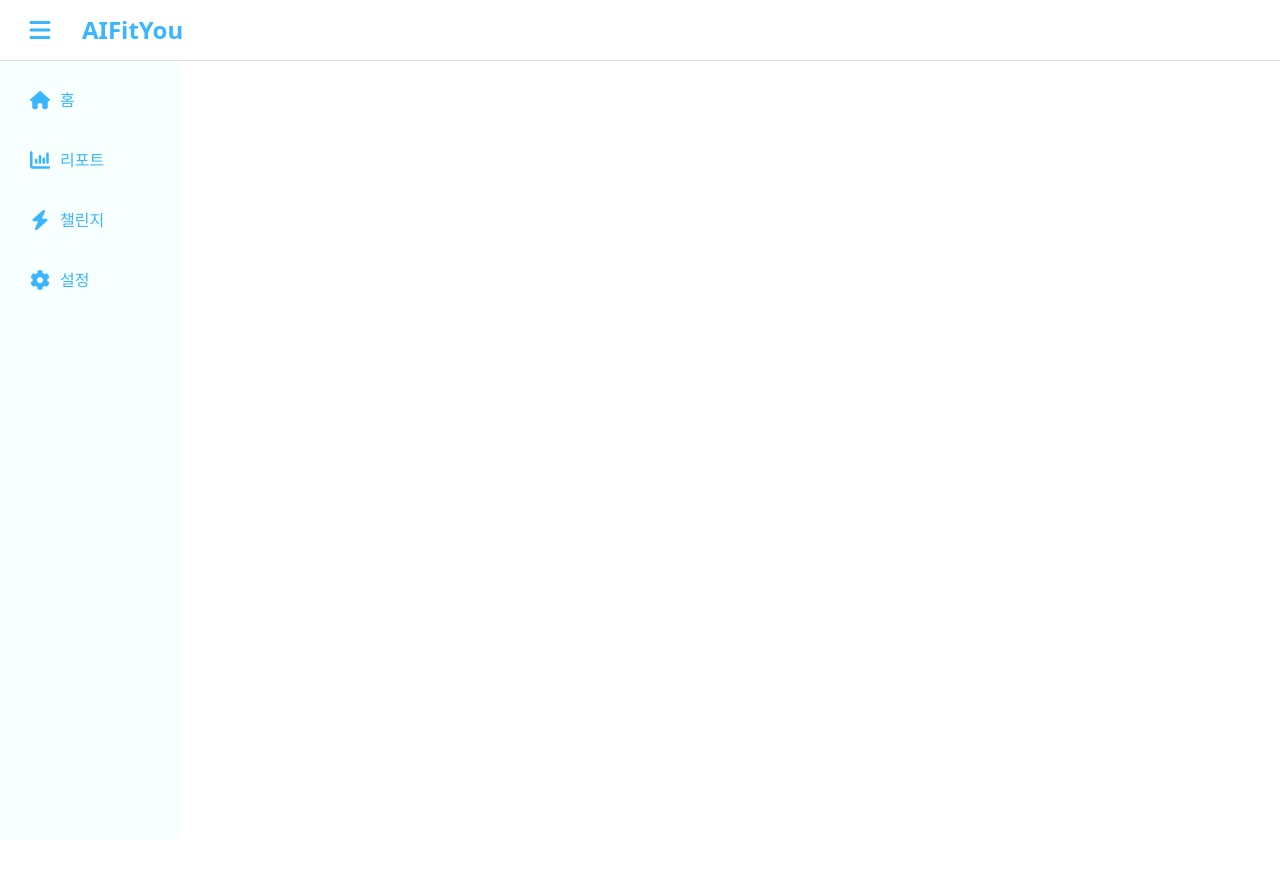
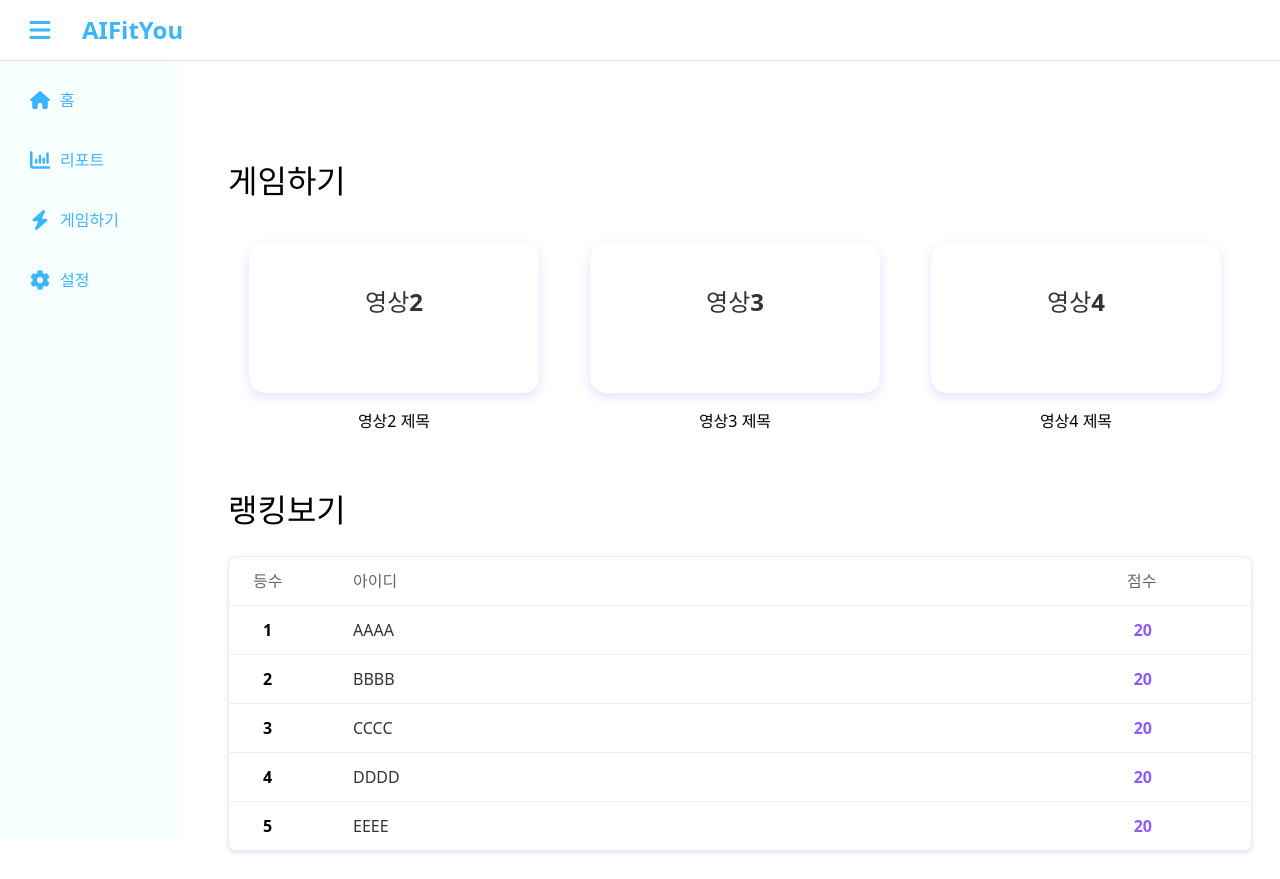
Before and after one commit to AI-Contact/front-end, a React (Vite) app: page /game in a window 1280 px wide. Before the commit the page ends 816 px from the top, so only its background shows below. Built offline with nearby package versions, Linux system fonts and the light colour scheme.

Commit message:
Add primitive components to Game page

```diff
--- a/package.json
+++ b/package.json
@@ -13,6 +13,7 @@
     "react": "^19.1.1",
     "react-dom": "^19.1.1",
     "react-icons": "^5.5.0",
+    "react-multi-carousel": "^2.8.6",
     "react-router-dom": "^7.8.1"
   },
   "devDependencies": {
--- a/src/App.tsx
+++ b/src/App.tsx
@@ -4,7 +4,7 @@ import NavBar from './NavBar'
 import Home from './pages/Home'
 import Report from './pages/Report'
 import Settings from './pages/Settings'
-import Challenge from './pages/Challenge'
+import Game from './pages/Game'
 import { useState } from 'react'
 import { FaBars } from 'react-icons/fa6'
 
@@ -33,7 +33,7 @@ function App() {
           <Routes>
             <Route path="/" element={<Home />}></Route>
             <Route path="/report" element={<Report />}></Route>
-            <Route path="/challenge" element={<Challenge />}></Route>
+            <Route path="/game" element={<Game />}></Route>
             <Route path="/settings" element={<Settings />}></Route>
           </Routes>
         </main>
--- a/src/NavBar.tsx
+++ b/src/NavBar.tsx
@@ -17,9 +17,9 @@ const NavBar = ({ collapsed }: { collapsed: boolean }) => {
                 <FaChartColumn />
                 {!collapsed && <span>리포트</span>}
             </Link>
-            <Link to="challenge" className={styles.navitem}>
+            <Link to="game" className={styles.navitem}>
                 <FaBolt />
-                {!collapsed && <span>챌린지</span>}
+                {!collapsed && <span>게임하기</span>}
             </Link>
             <Link to="settings" className={styles.navitem}>
                 <FaCog />
--- a/src/pages/Challenge.tsx
+++ /dev/null
@@ -1,10 +0,0 @@
-const Challenge = () => {
-    return (
-        <>
-            <h1>Challenge</h1>
-        </>
-
-    );
-}
-
-export default Challenge
--- /dev/null
+++ b/src/pages/Game.module.css
@@ -0,0 +1,115 @@
+.cardContainer {
+    display: flex;
+    flex-direction: column;
+    position: relative;
+    padding: 0 30px;
+    align-items: center;
+    margin: 16px;
+    width: 240px;
+}
+
+.card {
+    border: 1px solid #ffffff;
+    border-radius: 16px;
+    padding: 24px;
+    min-height: 100px;
+    width: 100%;
+    background: white;
+    box-shadow: 0 4px 12px rgba(87, 36, 255, 0.15);
+    transition: transform 0.2s ease, box-shadow 0.2s ease;
+    cursor: pointer;
+    display: flex;
+    flex-direction: column;
+    align-items: center;
+    text-align: center;
+}
+
+.card:hover {
+    transform: translateY(-5px);
+    box-shadow: 0 6px 16px rgba(87, 36, 255, 0.15);
+}
+
+/* 썸네일 대체 글자용 임시 */
+.card h3 {
+    font-size: 1.5rem;
+    color: #333;
+    margin-top: 16px;
+    font-weight: 600;
+}
+
+.arrowButton {
+    position: absolute;
+    transform: translateY(-55%);
+    cursor: pointer;
+    background-color: white;
+    /* Changed from red to white */
+    border: none;
+    border-radius: 50%;
+    width: 40px;
+    height: 40px;
+    display: flex;
+    align-items: center;
+    justify-content: center;
+    z-index: 2;
+    box-shadow: 0 2px 4px rgba(0, 0, 0, 0.1);
+}
+
+.leftArrow {
+    left: 10px;
+}
+
+.rightArrow {
+    right: 10px;
+}
+
+.arrowButton:hover {
+    background-color: #f8f8f8;
+    transform: translateY(-55%) scale(1.1);
+}
+
+.rankingList {
+    display: flex;
+    flex-direction: column;
+    margin-top: 16px;
+    border: 1px solid #eee;
+    border-radius: 8px;
+    background: white;
+    box-shadow: 0 2px 4px rgba(87, 36, 255, 0.15);
+}
+
+.rankingHeader {
+    display: grid;
+    grid-template-columns: 100px 1fr 100px;
+    padding: 12px 24px;
+    border-bottom: 1px solid #eee;
+    color: #666;
+    font-weight: bold;
+}
+
+.rankingItem {
+    display: grid;
+    grid-template-columns: 100px 1fr 100px;
+    padding: 12px 24px;
+    align-items: center;
+    border-bottom: 1px solid #eee;
+}
+
+.rankingItem:last-child {
+    border-bottom: none;
+}
+
+.rankNumber {
+    font-weight: bold;
+    padding-left: 10px;
+}
+
+.rankName {
+    color: #333;
+}
+
+.rankScore {
+    color: #8B5CF6;
+    font-weight: 600;
+    text-align: right;
+    padding-right: 75px;
+}
--- /dev/null
+++ b/src/pages/Game.tsx
@@ -0,0 +1,103 @@
+import Carousel from 'react-multi-carousel';
+import 'react-multi-carousel/lib/styles.css';
+import styles from './Game.module.css'
+import { useEffect, useState } from 'react';
+import { FaChevronLeft, FaChevronRight } from 'react-icons/fa';
+
+const Game = () => {
+    const responsive = {
+        superLargeDesktop: {
+            breakpoint: { max: 4000, min: 3000 },
+            items: 6
+        },
+        desktop: {
+            breakpoint: { max: 3000, min: 1024 },
+            items: 4
+        },
+        tablet: {
+            breakpoint: { max: 1024, min: 464 },
+            items: 3
+        },
+        mobile: {
+            breakpoint: { max: 464, min: 0 },
+            items: 2
+        }
+    };
+
+    const CustomArrow = ({ onClick, direction }: { onClick?: () => void; direction: 'left' | 'right' }) => {
+        return (
+            <button
+                onClick={onClick}
+                className={`${styles.arrowButton} ${direction === 'left' ? styles.leftArrow : styles.rightArrow}`}
+                aria-label={`${direction} arrow`}
+            >
+                {direction === 'right' ? <FaChevronRight /> : <FaChevronLeft />}
+            </button>
+        );
+    };
+
+    // 유튜브 영상 정보들
+    const [videoList, setVideoList] = useState<string[]>([]);
+    const [rankingList, setRankingList] = useState<string[]>([]);
+
+    // 서버에서 금주의 영상 리스트 불러오는 함수 & 랭킹도!
+    // TODO: actually fetch from server
+    useEffect(() => {
+        const tempVideoList = ["영상1", "영상2", "영상3", "영상4", "영상5"];
+        setVideoList(tempVideoList);
+
+        const tempRankingList = ["AAAA", "BBBB", "CCCC", "DDDD", "EEEE"];
+        setRankingList(tempRankingList);
+    }, []);
+
+    return (
+        <>
+            <div className="play">
+                <h1>게임하기</h1>
+                <Carousel
+                    responsive={responsive}
+                    infinite={true}
+                    autoPlay={true}
+                    autoPlaySpeed={3000}
+                    keyBoardControl={true}
+                    customTransition="transform 300ms ease-in-out"
+                    customRightArrow={<CustomArrow direction="right" />}
+                    customLeftArrow={<CustomArrow direction="left" />}
+                    arrows={true}
+                    swipeable={true}
+                    draggable={true}
+                    removeArrowOnDeviceType={["tablet", "mobile"]}
+                >
+                    {videoList.map((item, idx) => (
+                        <div className={styles.cardContainer} key={idx}>
+                            <div className={styles.card}>
+                                <h3>{item}</h3> {/* TOOD: 임시, 추후 썸네일로 대체 */}
+                            </div>
+                            <p>{item} 제목</p>
+                        </div>
+                    ))}
+                </Carousel>
+            </div>
+
+            <div className="ranking">
+                <h1>랭킹보기</h1>
+                <div className={styles.rankingList}>
+                    <div className={styles.rankingHeader}>
+                        <span>등수</span>
+                        <span>아이디</span>
+                        <span>점수</span>
+                    </div>
+                    {rankingList.map((item, idx) => (
+                        <div key={idx} className={styles.rankingItem}>
+                            <span className={styles.rankNumber}>{idx + 1}</span>
+                            <span className={styles.rankName}>{item}</span>
+                            <span className={styles.rankScore}>20</span>
+                        </div>
+                    ))}
+                </div>
+            </div>
+        </>
+    );
+}
+
+export default Game;
```
Also changed, not shown: 1 other file (tests, documents, lock files or other folders).
